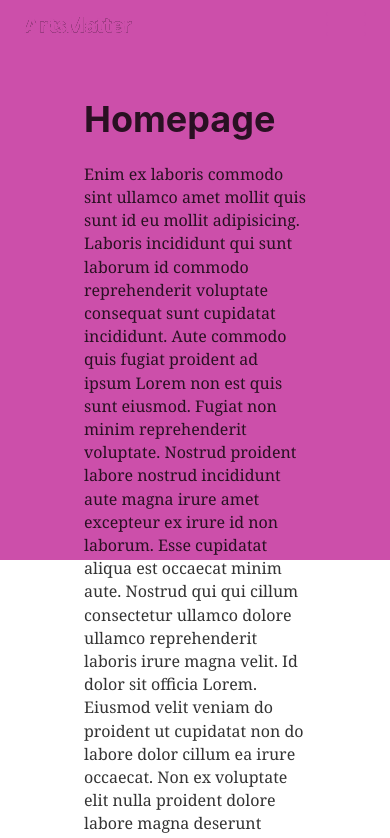
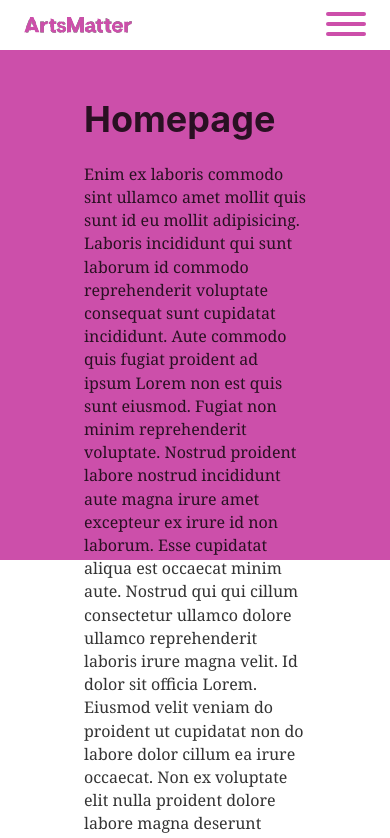
Before and after one commit to Arts-Matter/gatsby-site, a Gatsby site: page / in a window 390 px wide. Shown: the top 838 px of the page. Built offline with nearby package versions, Linux system fonts and the light colour scheme; Gatsby itself is replaced by a stand-in of ours.

Commit message:
Revert to using header color classes to maintain mobile styles

```diff
--- a/src/components/header.js
+++ b/src/components/header.js
@@ -17,7 +17,7 @@
   const activeLinkStyles = "nav-list__item nav-list__item--active"
 
   return (
-    <header ref={headerRef} className="header magenta">
+    <header ref={headerRef} className="header header--primary">
       <div className="header-container">
         <h1 className="header-container__title">
           <Link
--- a/src/components/header.scss
+++ b/src/components/header.scss
@@ -56,6 +56,10 @@
   border-bottom: 4px solid var(--black);
   padding-bottom: 4px;
   padding-top: 8px;
+}
+
+.header--primary {
+  background-color: var(--magenta);
 }
 
 .header--secondary {
```
